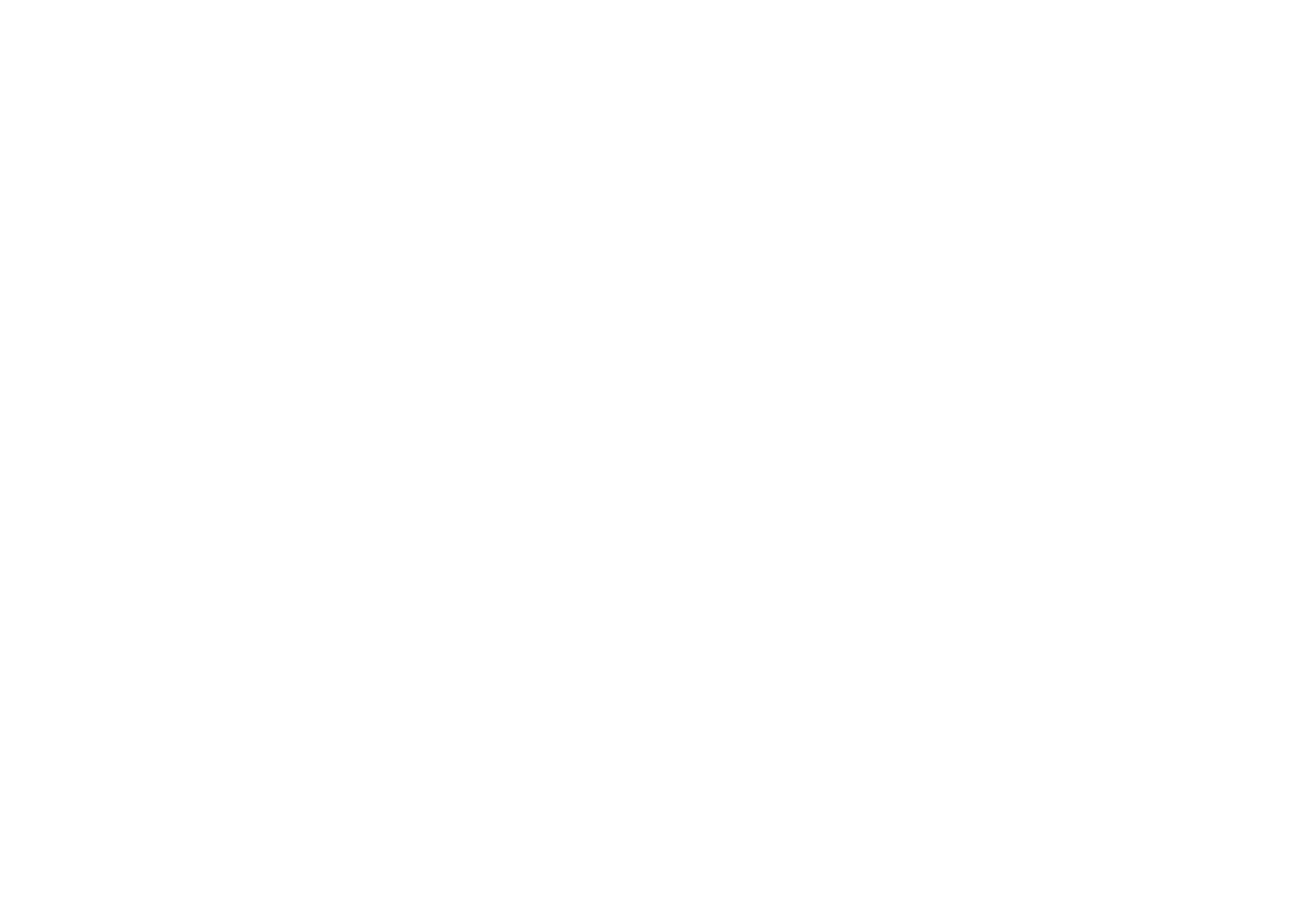
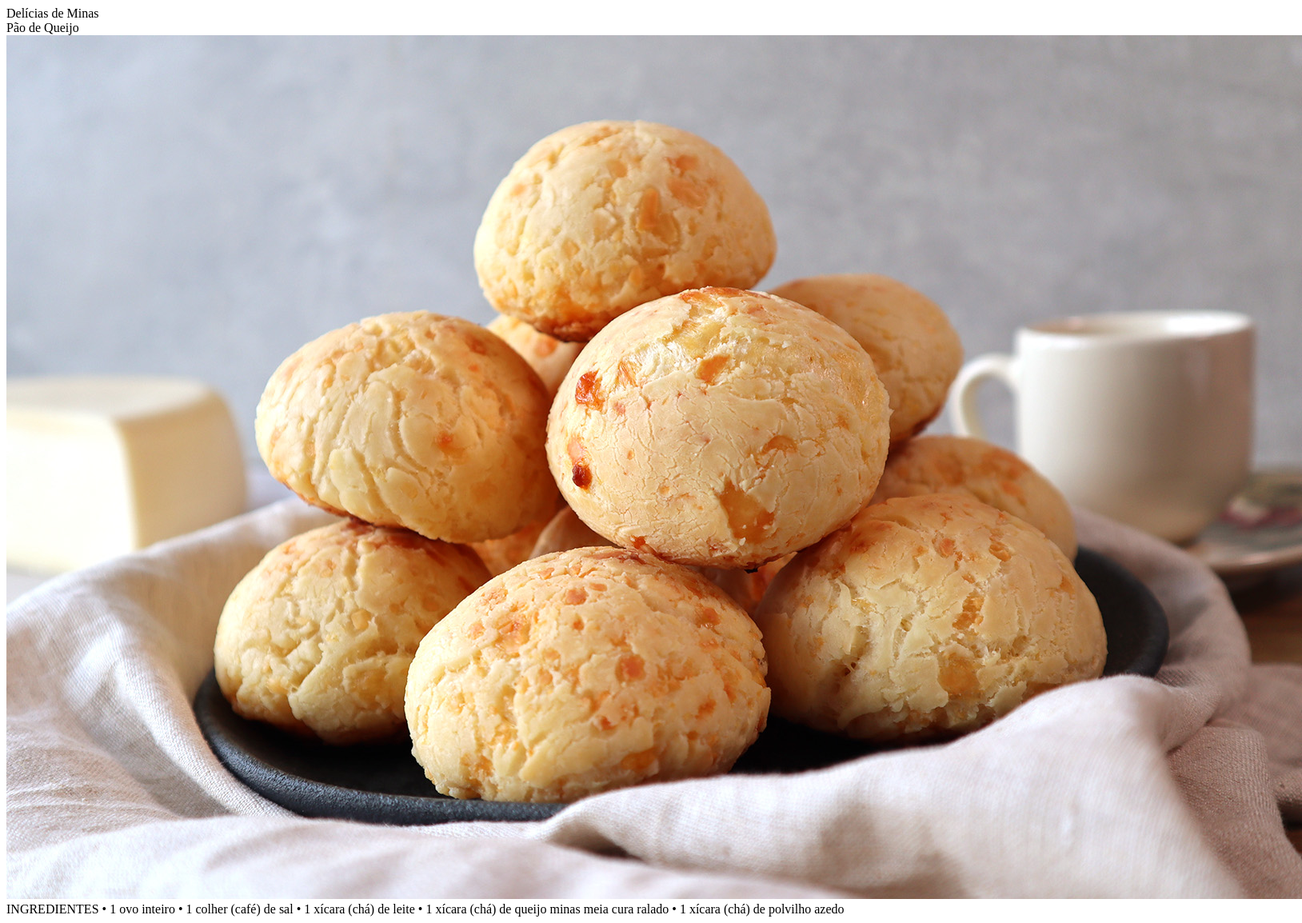
Before and after one commit to guiheolires/receitas-de-minas, a plain HTML site: page index.html in a window 1280 px wide. Shown: the whole page at 80% size, 1628 px wide, since content can reach past the window. Before the commit the page ends 800 px from the top, so only its background shows below. Drawn offline with Linux system fonts and the light colour scheme; files whose address does not match are found by name.

Commit message:
feat: adiciona titulo e imagem do pao de queijo

```diff
--- a/index.html
+++ b/index.html
@@ -4,8 +4,19 @@
     <meta charset="UTF-8">
     <meta name="viewport" content="width=device-width, initial-scale=1.0">
     <title>Receitas de Minas</title>
+
 </head>
-<body>
+<header>Delícias de Minas</header>
+<header>Pão de Queijo</header>
+<body><img src="C:\Users\1065982\Downloads\yt-069_pao-de-queijo_receita.jpg" alt="Pao de queijo">
+
+<main>INGREDIENTES
+• 1 ovo inteiro
+• 1 colher (café) de sal
+• 1 xícara (chá) de leite
+• 1 xícara (chá) de queijo minas meia cura ralado
+• 1 xícara (chá) de polvilho azedo </section>
+</main
 
 </body>
 </html>
```
Also changed, not shown: yt-069_pao-de-queijo_receita.jpg (added).
